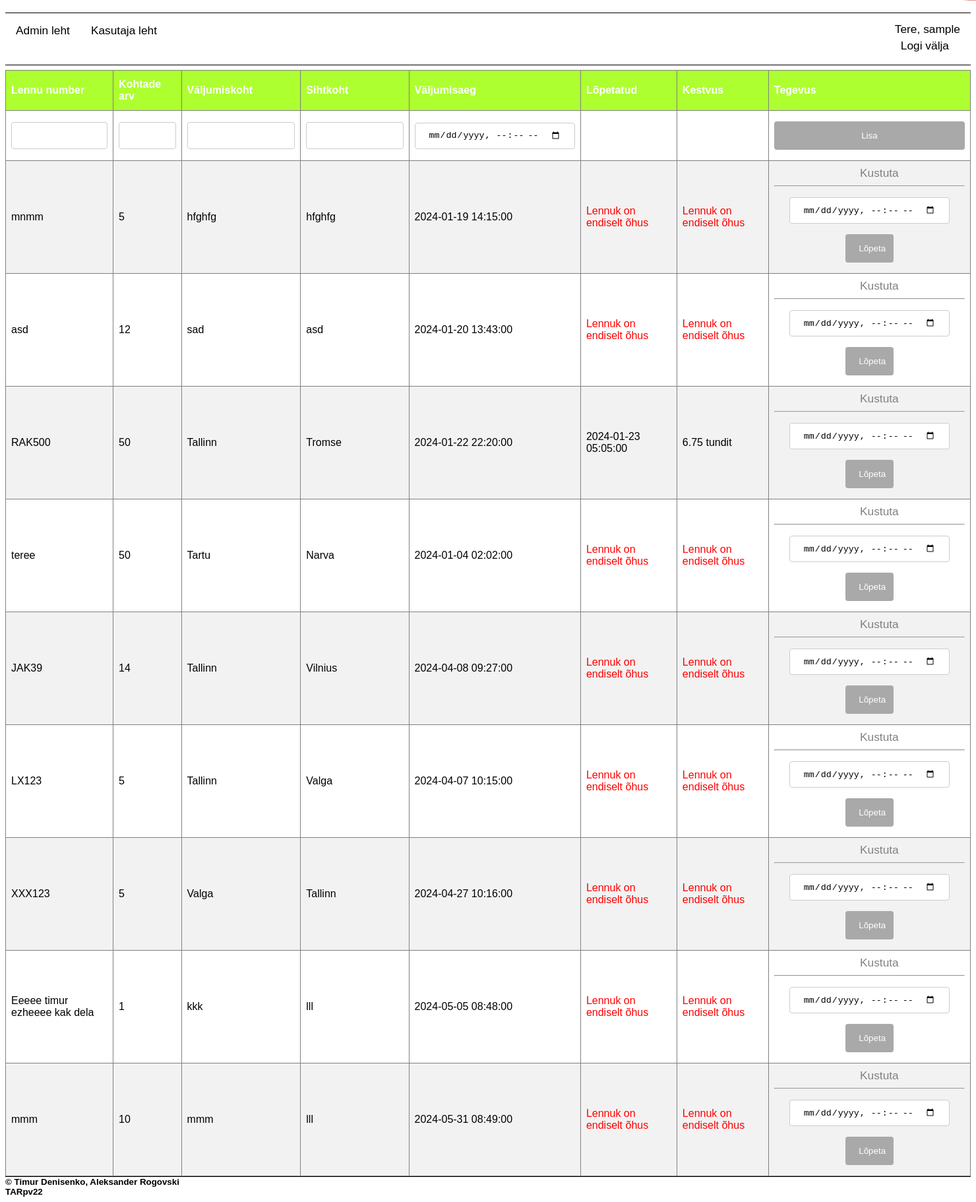
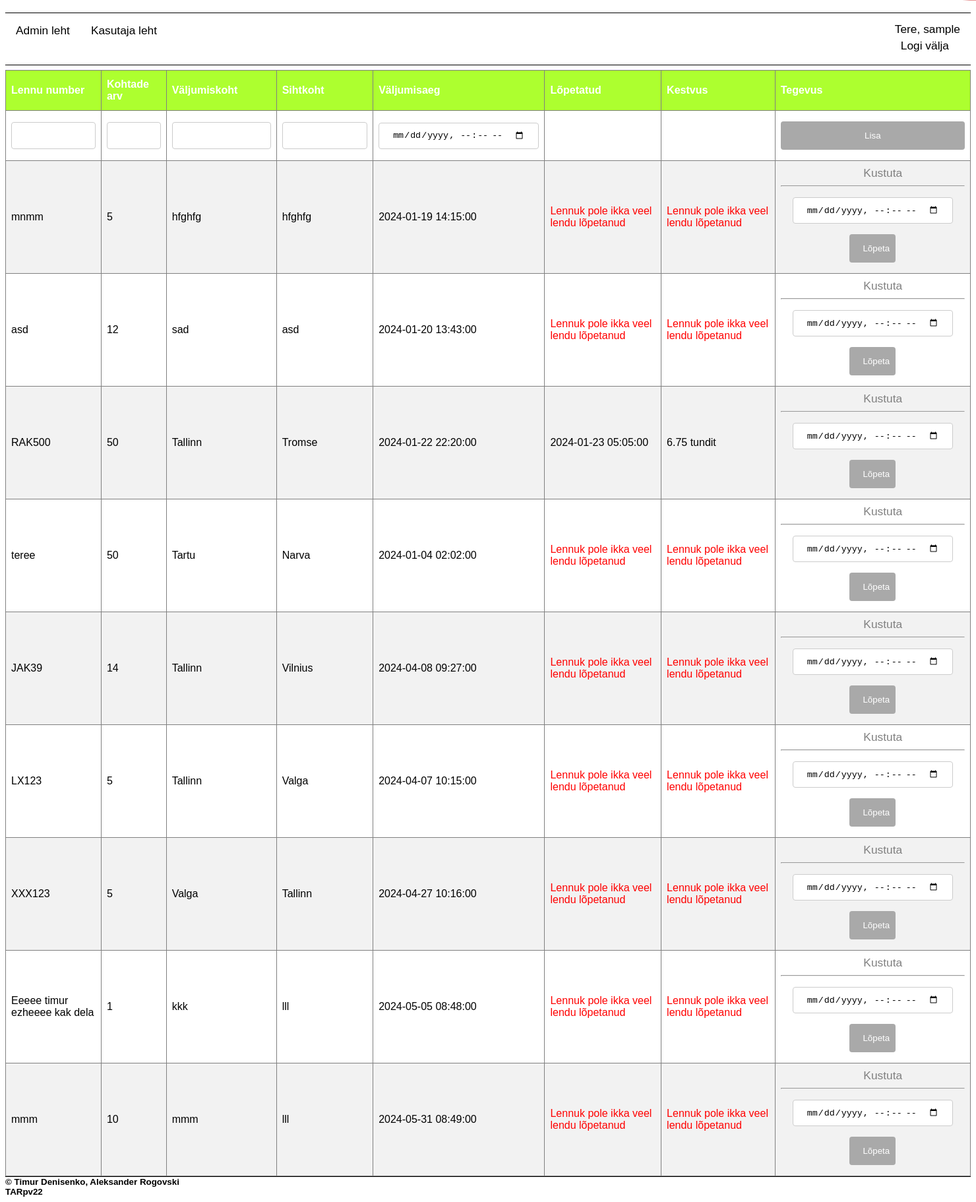
Before and after one commit to TimurDenisenko/lennujaam, a PHP site: page /lennuhaldus.php in a window 1480 px wide. Shown: the part 329-2151 px from the top of the page at 66% size. Run offline with PHP 8.4, Linux system fonts and the light colour scheme; the visitor is signed in with stand-in values (Sample User, id 1); data comes from the database, SQL or seed files in the repository.

Commit message:
Muutke 'Lennuk on endiselt õhus' väärtuseks 'Lennuk pole ikka veel lendu lõpetanud'

```diff
--- a/lennujaam/lennuhaldus.php
+++ b/lennujaam/lennuhaldus.php
@@ -115,8 +115,8 @@ if (isset($_REQUEST["lop"])) {
                     $tundid = round($kestvus / 60,2);
                     echo "<td>$tundid tundit</td>";
                 } else {
-                    echo "<td class='polet'>Lennuk on endiselt õhus</td>";
-                    echo "<td class='polet'>Lennuk on endiselt õhus</td>";
+                    echo "<td class='polet'>Lennuk pole ikka veel lendu lõpetanud</td>";
+                    echo "<td class='polet'>Lennuk pole ikka veel lendu lõpetanud</td>";
                 }
 
                 // Kuvab kustutamise ja lõpetamise vormi
```
